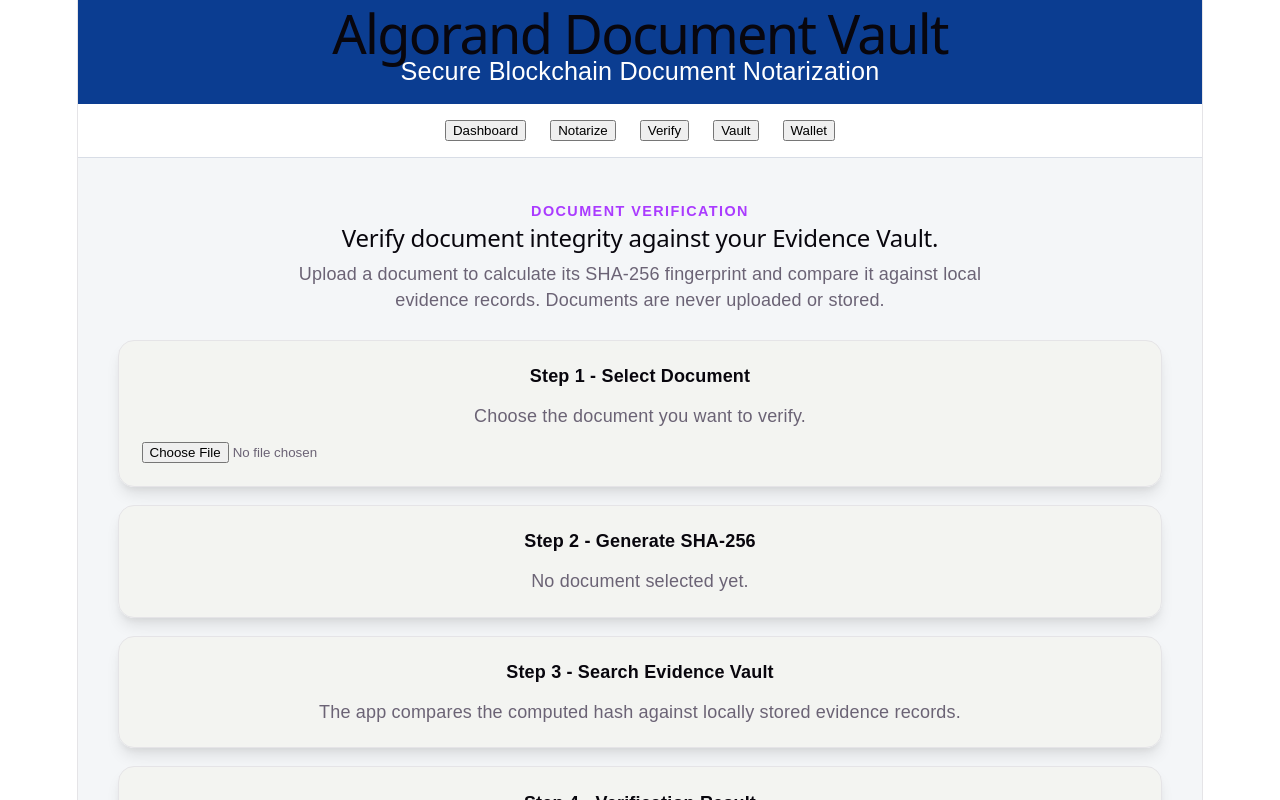
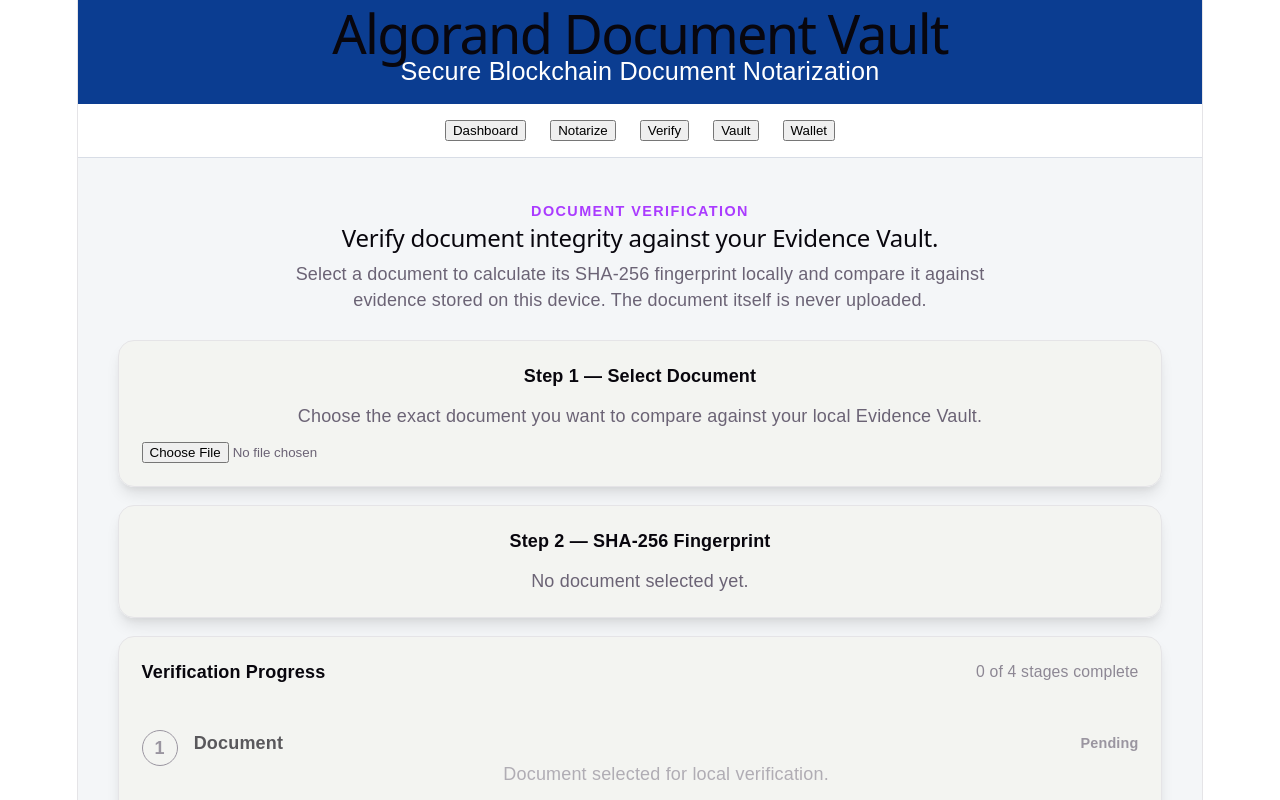
Before and after one commit to tkent2002-glitch/algorand-document-vault, a React (Vite) app: page / in a window 1280 px wide. Both pictures are taken after a click on the button "Verify". Shown: the top 800 px of the page. Built offline with nearby package versions, Linux system fonts and the light colour scheme; what @perawallet/connect would draw is missing.

Commit message:
phase-5 Polish document verification workflow

```diff
--- a/src/pages/VerifyPage/VerifyPage.css
+++ b/src/pages/VerifyPage/VerifyPage.css
@@ -63,3 +63,107 @@
 .verify-match {
   margin-top: 1.5rem;
 }
+
+/* Phase 5.2A - Verification Result & Progress Polish */
+
+.verify-progress {
+  padding: 1.25rem;
+}
+
+.verify-progress-header {
+  display: flex;
+  justify-content: space-between;
+  align-items: center;
+  gap: 1rem;
+  margin-bottom: 1rem;
+}
+
+.verify-progress-header span {
+  font-size: 0.875rem;
+  opacity: 0.75;
+}
+
+.verify-progress-list {
+  list-style: none;
+  margin: 0;
+  padding: 0;
+  display: grid;
+  gap: 0.65rem;
+}
+
+.verify-progress-stage {
+  display: flex;
+  align-items: flex-start;
+  gap: 0.9rem;
+  padding: 0.75rem 0;
+}
+
+.verify-progress-marker {
+  display: flex;
+  align-items: center;
+  justify-content: center;
+  flex: 0 0 2rem;
+  width: 2rem;
+  height: 2rem;
+  border: 1px solid currentColor;
+  border-radius: 50%;
+  font-weight: 700;
+}
+
+.verify-progress-content {
+  flex: 1;
+  min-width: 0;
+}
+
+.verify-progress-stage-header {
+  display: flex;
+  justify-content: space-between;
+  align-items: center;
+  gap: 1rem;
+}
+
+.verify-progress-stage-header span {
+  font-size: 0.8rem;
+  font-weight: 600;
+}
+
+.verify-progress-content p {
+  margin: 0.25rem 0 0;
+  opacity: 0.75;
+}
+
+.verify-progress-stage.pending {
+  opacity: 0.65;
+}
+
+.verify-progress-stage.complete {
+  opacity: 1;
+}
+
+.verify-success,
+.verify-warning {
+  padding: 1rem;
+  border-radius: 12px;
+}
+
+.verify-success p,
+.verify-warning p {
+  margin: 0.5rem 0 0;
+}
+
+.verify-boundary {
+  opacity: 0.9;
+}
+
+.verify-boundary p:last-child {
+  margin-bottom: 0;
+}
+
+@media (max-width: 640px) {
+  .verify-progress-header,
+  .verify-progress-stage-header {
+    align-items: flex-start;
+    flex-direction: column;
+    gap: 0.25rem;
+  }
+}
--- a/src/pages/VerifyPage/VerifyPage.tsx
+++ b/src/pages/VerifyPage/VerifyPage.tsx
@@ -5,13 +5,22 @@
 import type { EvidenceRecord } from "../../services";
 import "./VerifyPage.css";
 
+type VerificationStage = {
+  label: string;
+  description: string;
+  complete: boolean;
+};
+
 function VerifyPage() {
   const [fileName, setFileName] = useState<string>("");
   const [hashValue, setHashValue] = useState<string>("");
   const [match, setMatch] = useState<EvidenceRecord | null>(null);
   const [checked, setChecked] = useState<boolean>(false);
+  const [processing, setProcessing] = useState<boolean>(false);
 
-  async function handleFileChange(event: React.ChangeEvent<HTMLInputElement>) {
+  async function handleFileChange(
+    event: React.ChangeEvent<HTMLInputElement>
+  ) {
     const file = event.target.files?.[0] ?? null;
 
     setChecked(false);
@@ -23,75 +32,205 @@
       return;
     }
 
+    try {
+      setProcessing(true);
+
       const hash = await HashService.sha256FromFile(file);
       const records = await EvidenceRepository.listAsync();
+
       const matchingRecord =
         records.find((record) => record.hashValue === hash) ?? null;
 
       setHashValue(hash);
       setMatch(matchingRecord);
       setChecked(true);
+    } finally {
+      setProcessing(false);
     }
+  }
+
+  const stages: VerificationStage[] = [
+    {
+      label: "Document",
+      description: "Document selected for local verification.",
+      complete: Boolean(fileName),
+    },
+    {
+      label: "Fingerprint",
+      description: "SHA-256 fingerprint generated locally.",
+      complete: Boolean(hashValue),
+    },
+    {
+      label: "Vault Search",
+      description: "Evidence Vault searched for a matching fingerprint.",
+      complete: checked,
+    },
+    {
+      label: "Result",
+      description: "Verification result available.",
+      complete: checked,
+    },
+  ];
+
+  const completedStages = stages.filter(
+    (stage) => stage.complete
+  ).length;
 
   return (
     <section className="page verify-page">
       <div className="verify-header">
         <p className="verify-eyebrow">Document Verification</p>
-        <h2>Verify document integrity against your Evidence Vault.</h2>
+
+        <h2>
+          Verify document integrity against your Evidence Vault.
+        </h2>
+
         <p>
-          Upload a document to calculate its SHA-256 fingerprint and compare it
-          against local evidence records. Documents are never uploaded or stored.
+          Select a document to calculate its SHA-256 fingerprint
+          locally and compare it against evidence stored on this
+          device. The document itself is never uploaded.
         </p>
       </div>
 
       <div className="verify-workspace">
         <div className="verify-card">
-          <strong>Step 1 - Select Document</strong>
-          <p>Choose the document you want to verify.</p>
-          <input type="file" onChange={handleFileChange} />
+          <strong>Step 1 — Select Document</strong>
+
+          <p>
+            Choose the exact document you want to compare against
+            your local Evidence Vault.
+          </p>
+
+          <input
+            type="file"
+            onChange={handleFileChange}
+            disabled={processing}
+          />
+
+          {processing && (
+            <p>Calculating fingerprint and searching the Vault...</p>
+          )}
         </div>
 
         <div className="verify-card">
-          <strong>Step 2 - Generate SHA-256</strong>
+          <strong>Step 2 — SHA-256 Fingerprint</strong>
+
           {fileName ? (
             <>
-              <p>Selected File: {fileName}</p>
-              {hashValue && <code>{hashValue}</code>}
+              <p>
+                <strong>Selected File:</strong> {fileName}
+              </p>
+
+              {hashValue ? (
+                <>
+                  <p>
+                    This fingerprint was generated from the selected
+                    file in your browser.
+                  </p>
+                  <code>{hashValue}</code>
+                </>
+              ) : (
+                <p>Fingerprint calculation is in progress.</p>
+              )}
             </>
           ) : (
             <p>No document selected yet.</p>
           )}
         </div>
 
-        <div className="verify-card">
-          <strong>Step 3 - Search Evidence Vault</strong>
-          <p>
-            The app compares the computed hash against locally stored evidence
-            records.
-          </p>
+        <div className="verify-card verify-progress">
+          <div className="verify-progress-header">
+            <strong>Verification Progress</strong>
+            <span>
+              {completedStages} of {stages.length} stages complete
+            </span>
+          </div>
+
+          <ol className="verify-progress-list">
+            {stages.map((stage, index) => (
+              <li
+                key={stage.label}
+                className={
+                  stage.complete
+                    ? "verify-progress-stage complete"
+                    : "verify-progress-stage pending"
+                }
+              >
+                <div className="verify-progress-marker">
+                  {stage.complete ? "✓" : index + 1}
+                </div>
+
+                <div className="verify-progress-content">
+                  <div className="verify-progress-stage-header">
+                    <strong>{stage.label}</strong>
+                    <span>
+                      {stage.complete ? "Complete" : "Pending"}
+                    </span>
+                  </div>
+
+                  <p>{stage.description}</p>
+                </div>
+              </li>
+            ))}
+          </ol>
         </div>
 
         <div className="verify-card">
-          <strong>Step 4 - Verification Result</strong>
+          <strong>Verification Result</strong>
 
-          {!checked && <p>Verification has not run yet.</p>}
+          {!checked && (
+            <p>
+              Select a document to run verification.
+            </p>
+          )}
 
           {checked && match && (
             <div className="verify-success">
-              <p>Hash match found.</p>
-              <p>This document matches a local evidence record.</p>
+              <strong>Fingerprint Match Found</strong>
+
+              <p>
+                The selected document produces the same SHA-256
+                fingerprint as a record in your Evidence Vault.
+              </p>
+
+              <p>
+                This supports document integrity: the file matches the
+                content fingerprint previously recorded in the Vault.
+              </p>
             </div>
           )}
 
           {checked && !match && (
             <div className="verify-warning">
-              <p>No local evidence match found.</p>
+              <strong>No Local Evidence Match Found</strong>
+
               <p>
-                This does not prove the document is invalid. It only means no
-                matching local evidence record was found on this device.
+                No record on this device contains the same SHA-256
+                fingerprint.
+              </p>
+
+              <p>
+                This does not prove that the document is invalid,
+                altered, or fraudulent. It only means that no matching
+                local evidence record was found.
               </p>
             </div>
           )}
+        </div>
+
+        <div className="verify-card verify-boundary">
+          <strong>What Verification Proves</strong>
+
+          <p>
+            A matching SHA-256 fingerprint supports the conclusion
+            that the selected file has the same content as the file
+            represented by the stored evidence record.
+          </p>
+
+          <p>
+            It does not establish authorship, ownership, legal
+            validity, truthfulness, or enforceability of the document.
+          </p>
         </div>
       </div>
 
```
Lines whose indentation alone changed are shown as unchanged.
